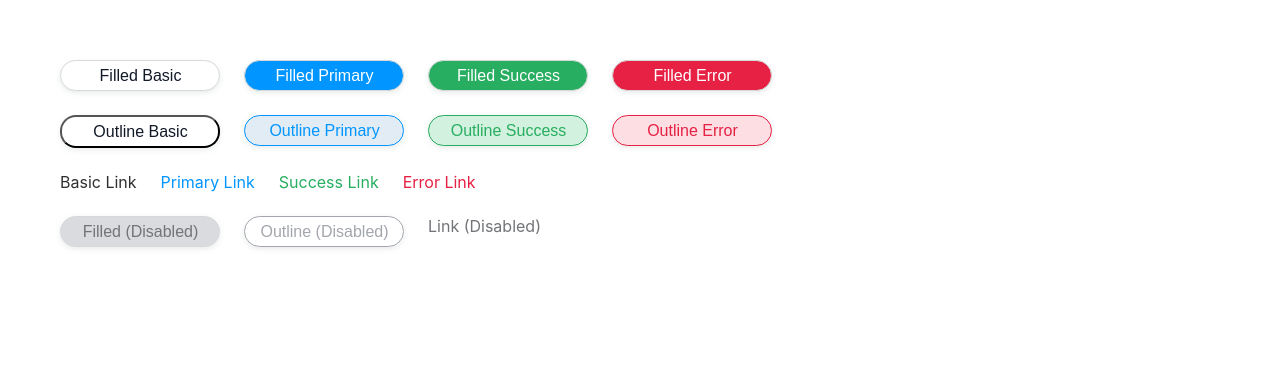
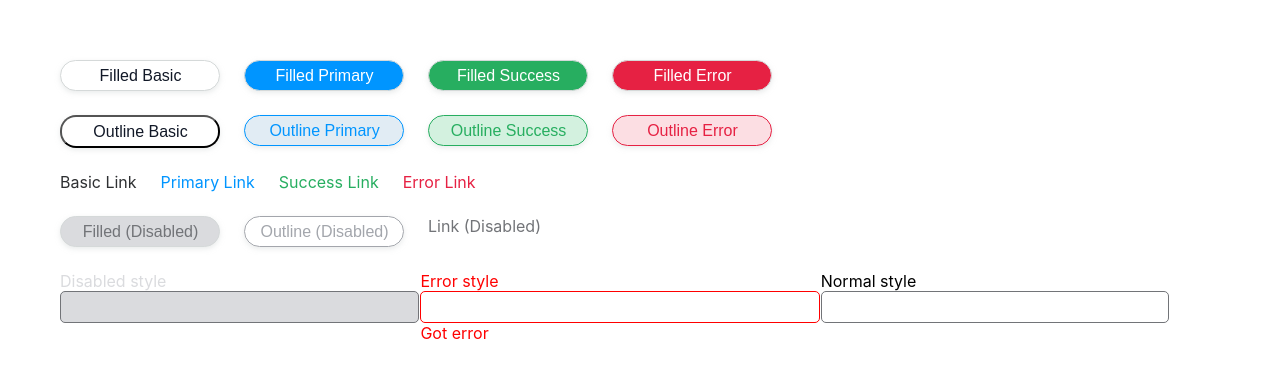
Before and after one commit to nataliehoang91/custom-components-implementation, a React (Create React App) app: page / in a window 1280 px wide. Shown: the top 378 px of the page. Built offline with nearby package versions, Linux system fonts and the light colour scheme.

Commit message:
Feat: add INput text

```diff
--- a/src/App.tsx
+++ b/src/App.tsx
@@ -1,9 +1,10 @@
-import React from "react";
-import "./App.css";
+import React from 'react';
+import './App.css';
 
-import styled from "styled-components";
+import styled from 'styled-components';
 
-import Button from "./components/Button/Button";
+import Button from './components/Button/Button';
+import InputText from './components/InputText/InputText';
 
 const Wrapper = styled.div`
   margin: 12px;
@@ -20,27 +21,27 @@ function App() {
     <Container>
       <FlexWrapper>
         <Wrapper>
-          <Button text="Filled Basic" onClick={() => console.log("clicked")} />
+          <Button text="Filled Basic" onClick={() => console.log('clicked')} />
         </Wrapper>
         <Wrapper>
           <Button
             text="Filled Primary"
             variant="primary"
-            onClick={() => console.log("clicked")}
+            onClick={() => console.log('clicked')}
           />
         </Wrapper>
         <Wrapper>
           <Button
             text="Filled Success"
             variant="success"
-            onClick={() => console.log("clicked")}
+            onClick={() => console.log('clicked')}
           />
         </Wrapper>
         <Wrapper>
           <Button
             text="Filled Error"
             variant="error"
-            onClick={() => console.log("clicked")}
+            onClick={() => console.log('clicked')}
           />
         </Wrapper>
       </FlexWrapper>
@@ -49,7 +50,7 @@ function App() {
           <Button
             text="Outline Basic"
             btnType="outline"
-            onClick={() => console.log("clicked")}
+            onClick={() => console.log('clicked')}
           />
         </Wrapper>
         <Wrapper>
@@ -57,7 +58,7 @@ function App() {
             text="Outline Primary"
             variant="primary"
             btnType="outline"
-            onClick={() => console.log("clicked")}
+            onClick={() => console.log('clicked')}
           />
         </Wrapper>
         <Wrapper>
@@ -65,7 +66,7 @@ function App() {
             text="Outline Success"
             variant="success"
             btnType="outline"
-            onClick={() => console.log("clicked")}
+            onClick={() => console.log('clicked')}
           />
         </Wrapper>
         <Wrapper>
@@ -73,7 +74,7 @@ function App() {
             text="Outline Error"
             variant="error"
             btnType="outline"
-            onClick={() => console.log("clicked")}
+            onClick={() => console.log('clicked')}
           />
         </Wrapper>
       </FlexWrapper>
@@ -83,7 +84,7 @@ function App() {
             btnType="link"
             text="Basic Link"
             href="#"
-            onClick={() => console.log("clicked")}
+            onClick={() => console.log('clicked')}
           />
         </Wrapper>
         <Wrapper>
@@ -92,7 +93,7 @@ function App() {
             text="Primary Link"
             variant="primary"
             href="#"
-            onClick={() => console.log("clicked")}
+            onClick={() => console.log('clicked')}
           />
         </Wrapper>
         <Wrapper>
@@ -101,7 +102,7 @@ function App() {
             text="Success Link"
             variant="success"
             href="#"
-            onClick={() => console.log("clicked")}
+            onClick={() => console.log('clicked')}
           />
         </Wrapper>
         <Wrapper>
@@ -110,7 +111,7 @@ function App() {
             text="Error Link"
             variant="error"
             href="#"
-            onClick={() => console.log("clicked")}
+            onClick={() => console.log('clicked')}
           />
         </Wrapper>
       </FlexWrapper>
@@ -118,7 +119,7 @@ function App() {
         <Wrapper>
           <Button
             text="Filled (Disabled)"
-            onClick={() => console.log("clicked")}
+            onClick={() => console.log('clicked')}
             disabled
           />
         </Wrapper>
@@ -126,7 +127,7 @@ function App() {
           <Button
             text="Outline (Disabled)"
             variant="primary"
-            onClick={() => console.log("clicked")}
+            onClick={() => console.log('clicked')}
             disabled
             btnType="outline"
           />
@@ -134,10 +135,27 @@ function App() {
         <Wrapper>
           <Button
             text="Link (Disabled)"
-            onClick={() => console.log("clicked")}
+            onClick={() => console.log('clicked')}
             disabled
             btnType="link"
           />
+        </Wrapper>
+      </FlexWrapper>
+      <FlexWrapper>
+        <Wrapper>
+          <InputText id="input1" label="Disabled style" type="text" disabled />
+        </Wrapper>
+        <Wrapper>
+          <InputText
+            id="input2"
+            label="Error style"
+            type="text"
+            isError
+            errorMessage="Got error"
+          />
+        </Wrapper>
+        <Wrapper>
+          <InputText id="input3" label="Normal style" type="text" />
         </Wrapper>
       </FlexWrapper>
     </Container>
--- /dev/null
+++ b/src/components/InputText/InputText.tsx
@@ -0,0 +1,53 @@
+import React, { ReactElement } from 'react';
+
+import {
+  StyledInputText,
+  StyledInputLabel,
+  StyledInputError,
+} from './StyledInputText';
+
+export interface InputTextProps {
+  id?: string;
+  name?: string;
+  placeholder?: string;
+  label?: string;
+  type?: string;
+  value?: string;
+  isError?: boolean;
+  errorMessage?: string;
+  disabled?: boolean;
+}
+
+const InputText = ({
+  id,
+  name,
+  placeholder,
+  label = '',
+  type = 'text',
+  value,
+  isError = false,
+  errorMessage = '',
+  disabled = false,
+}: InputTextProps): ReactElement => {
+  return (
+    <>
+      {label && (
+        <StyledInputLabel for={id} isError={isError} disabled={disabled}>
+          {label}
+        </StyledInputLabel>
+      )}
+      <StyledInputText
+        id={id}
+        name={name}
+        type={type}
+        placeholder={placeholder}
+        value={value}
+        isError={isError}
+        disabled={disabled}
+      />
+      {isError && <StyledInputError>{errorMessage}</StyledInputError>}
+    </>
+  );
+};
+
+export default InputText;
--- /dev/null
+++ b/src/components/InputText/StyledInputText.tsx
@@ -0,0 +1,43 @@
+import styled, { css } from 'styled-components';
+import { isError } from 'util';
+
+export type InputTextTypes = 'text' | 'password';
+
+export const StyledInputText = styled.input<{
+  isError?: boolean;
+}>`
+  width: 100%;
+  height: 30px;
+  font-size: 16px;
+  padding: 0 10px 0 11px;
+  border-radius: 5px;
+  border: 1px solid rgb(114, 116, 120);
+  outline: none;
+
+  ${(props) => {
+    let customStyle = '';
+    if (props.isError) customStyle += 'border-color: red;';
+    if (props.disabled) customStyle += 'background-color: rgb(218, 219, 222);';
+    return css`
+      ${customStyle}
+    `;
+  }}
+`;
+
+export const StyledInputLabel = styled.label<{
+  for?: string;
+  isError?: boolean;
+  disabled?: boolean;
+}>`
+  ${(props) => {
+    let customStyle = '';
+    if (props.isError) customStyle += 'color: red;';
+    if (props.disabled) customStyle += 'color: rgb(218, 219, 222);';
+    return css`
+      ${customStyle}
+    `;
+  }}
+`;
+export const StyledInputError = styled.span<{}>`
+  color: red;
+`;
```
